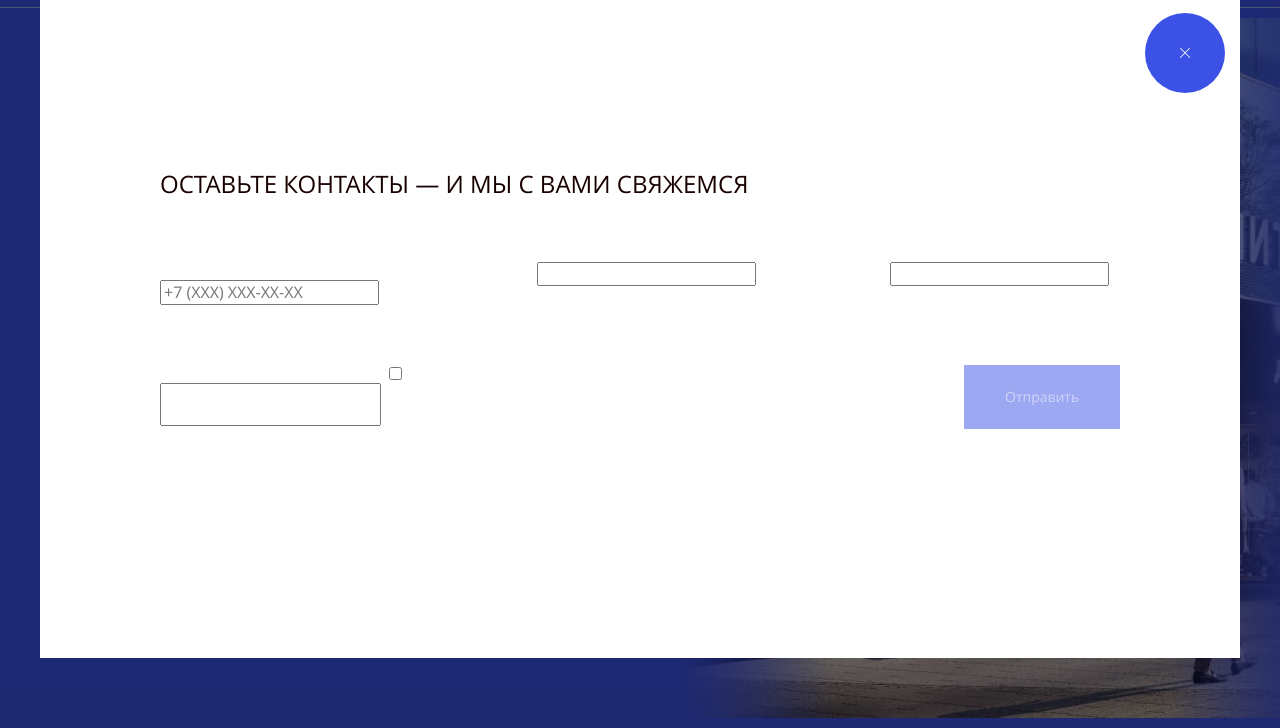
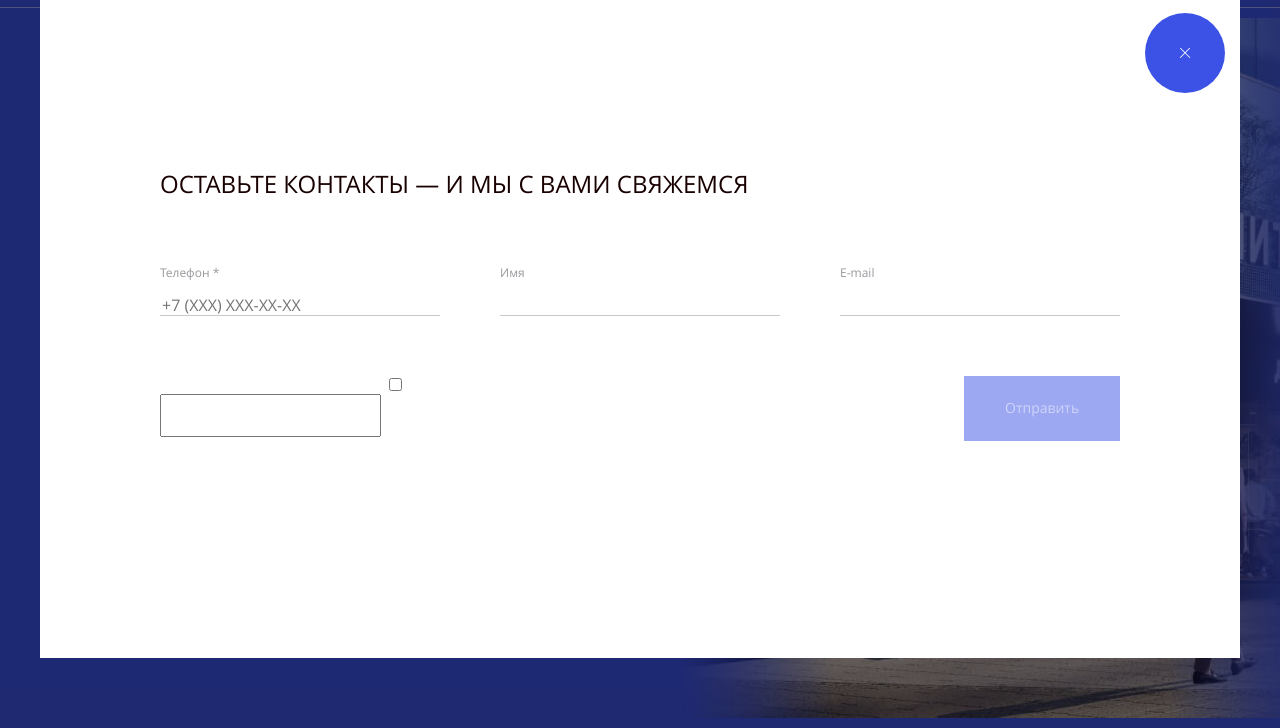
Before and after one commit to AbaevB/homework-weblayout-6.1, a plain HTML site: page index.html in a window 1280 px wide. Shown: the part 72-800 px from the top of the page. Drawn offline with Linux system fonts and the light colour scheme.

Commit message:
feat(custom-input.css):  add custom-input styles

```diff
--- /dev/null
+++ b/css/blocks/custom-input.css
@@ -0,0 +1,25 @@
+.custom-input {
+  position: relative;
+  min-height: 54px;
+}
+.custom-input__field {
+  position: absolute;
+  bottom: 0;
+  width: 100%;
+  border: none;
+  border-bottom: 1px solid #C8C8CA;
+  font-family: inherit;
+  outline: none;
+}
+
+.custom-input__label {
+  position: absolute;
+  top: 0;
+  left: 0;
+}
+
+.custom-input__label-text {
+  font-size: 12px;
+  line-height: 120%;
+  color: #99999E;
+}
--- a/css/style.css
+++ b/css/style.css
@@ -13,3 +13,4 @@
 @import "blocks/footer.css";
 @import "blocks/socials.css";
 @import "blocks/modal.css";
+@import "blocks/custom-input.css";
```
